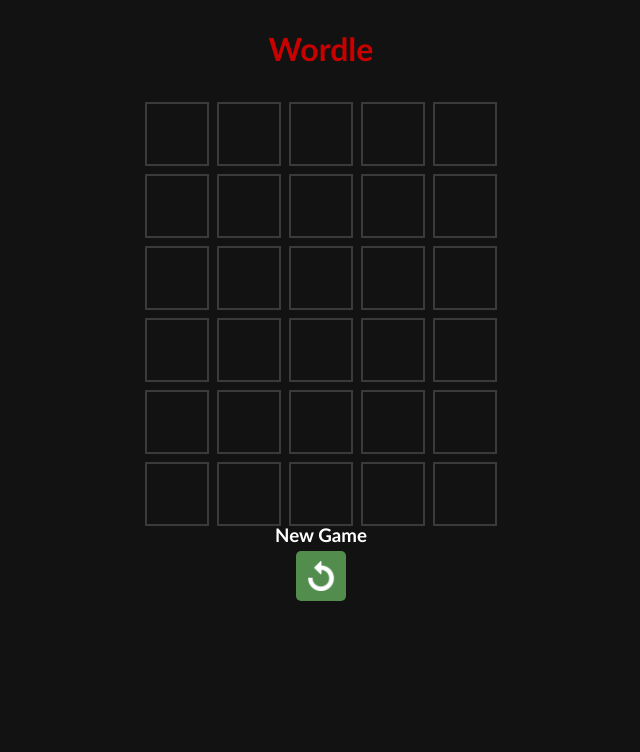
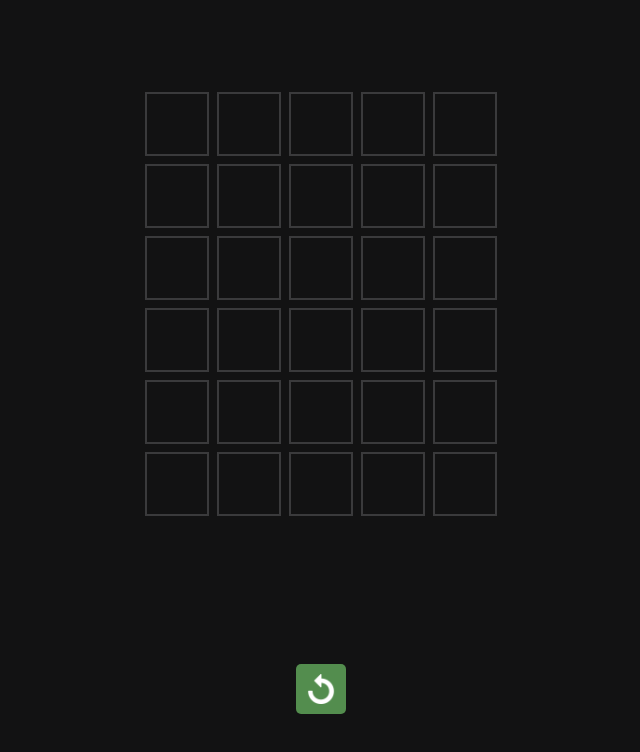
Before and after one commit to ShishirGujarey/CS455, a website with bundled scripts: page index.html in a window 1280 px wide. Shown: the whole page, without its empty margins (319-959 px from the left). Built offline with nearby package versions, Linux system fonts and the light colour scheme.

Commit message:
html test

```diff
--- a/index.html
+++ b/index.html
@@ -10,9 +10,9 @@
 
 <body>
     <div id="main-container">
-        <h1>Wordle</h1>
+        <!-- <h1>Wordle</h1> -->
         <div id="game"></div>
-        <h3>New Game</h3>
+        <!-- <h3>New Game</h3> -->
         <button id="reset-button">
             <img src="reload.png" alt="NEW" class="reset-icon">
         </button>
```
